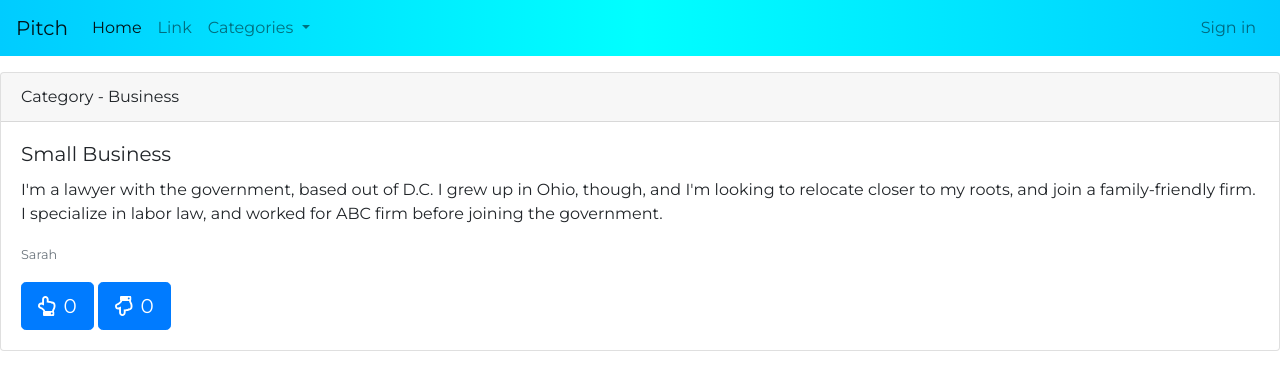
After one commit to SamNgigi/Pitch-Ip, a Flask app: page /category/1 in a window 1280 px wide. The commit adds this page. Shown: the top 390 px of the page. Run offline with Flask 2, Linux system fonts and the light colour scheme; some libraries are stand-ins or nearby versions.

Commit message:
Can go to a category

```diff
--- a/app/main/views.py
+++ b/app/main/views.py
@@ -4,7 +4,7 @@ from .forms import UpdateProfile  # CommentForm
 from ..models import User  # Comment,
 from flask_login import login_required
 from .. import db, photos
-from ..pitches import get_pitches
+from ..pitches import get_pitches, get_pitch
 
 
 @main.route('/')
@@ -12,13 +12,24 @@ def index():
     """
     Function that renders the index.html and its content
     """
+
     pitches = get_pitches()
-    print(pitches)
-    return render_template('index.html', pitches=pitches)
+    pitch = get_pitch('Business')
+    return render_template('index.html', pitches=pitches, pitch=pitch)
 
 
-@main.route('/update', methods=['POST'])
-def update():
+@main.route('/category/<category>')
+def category(category):
+    """
+    Function that renders the index.html and its content
+    """
+    pitch = get_pitch('Business')
+
+    return render_template('category.html', pitch=pitch)
+
+
+@main.route('/update/<int:id>', methods=['POST'])
+def update(id):
     pass
 
 
--- a/app/pitches.py
+++ b/app/pitches.py
@@ -41,3 +41,12 @@ me how someone with my experience may fit into your organization?
 
     pitch_list.extend((pitch_one, pitch_two, pitch_three))
     return pitch_list
+
+
+def get_pitch(category):
+    pitches = get_pitches()
+    category_list = []
+    for pitch in pitches:
+        if pitch.category == 'category':
+            category_list.append(pitch)
+    return pitch
--- /dev/null
+++ b/app/templates/category.html
@@ -0,0 +1,25 @@
+{% extends 'base.html' %} {% import 'macros.html' as macro %}
+
+<!-- Styles block -->
+{% block styles %} {% endblock %}
+
+
+<!-- Content block -->
+{% block content %}
+<div class="container-fluid mt-3">
+  <div class="row">
+    <div class="card">
+      <div class="card-header">
+        Category - {{pitch.category}}
+      </div>
+      <div class="card-body">
+        <h5 class="card-title">{{pitch.title}}</h5>
+        <p class="card-text">{{pitch.body}}</p>
+        <p class="card-text"><small class="text-muted">{{pitch.author}}</small></p>
+        <a href="#" id="pitch{{pitch.id}}" class="btn btn-primary btn-lg" btn_id="{{(pitch.id)}}"><i class="far fa-hand-point-up mr-2"></i>{{pitch.upvotes}}</a>
+        <a href="#" id="pitch{{pitch.id}}" class="btn btn-primary btn-lg"btn_id="{{(pitch.id)}}"><i class="far fa-hand-point-down mr-2"></i>{{pitch.downvotes}}</a>
+      </div>
+    </div>
+  </div>
+</div>
+{% endblock %}
--- a/app/templates/macros.html
+++ b/app/templates/macros.html
@@ -1,7 +1,7 @@
 {% macro displayPitchList(pitch_list) %}
 
 {% for pitch in pitch_list %}
-<div id="netWorking" class="col-xs-6 col-sm-6 col-md-6">
+<div class="col-xs-6 col-sm-6 col-md-6">
   <div class="card">
     <div class="card-header">
       Category - {{pitch.category}}
--- a/app/templates/navbar.html
+++ b/app/templates/navbar.html
@@ -1,3 +1,4 @@
+ {% import 'macros.html' as macro %}
 <nav class="navbar navbar-expand-lg navbar-light" style="background:linear-gradient(-90deg, #00ccff, #00ffff, #00ccff);">
   <a class="navbar-brand" href="/">Pitch</a>
   <button class="navbar-toggler" type="button" data-toggle="collapse" data-target="#navbarSupportedContent" aria-controls="navbarSupportedContent" aria-expanded="false" aria-label="Toggle navigation">
@@ -17,7 +18,7 @@
           Categories
         </a>
         <div class="dropdown-menu" aria-labelledby="navbarDropdown">
-          <a class="dropdown-item" href="#netWorking">Business Networking</a>
+          <a class="dropdown-item" href="/category/{{pitch.category}}">Business Networking</a>
           <a class="dropdown-item" href="#jobs">Job Seeker</a>
           <div class="dropdown-divider"></div>
           <a class="dropdown-item" href="#">Mans Not Hot</a>
```
